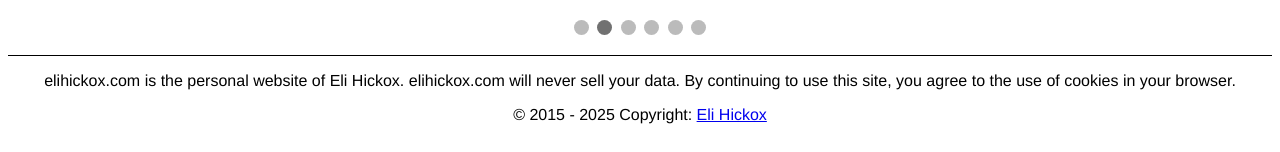
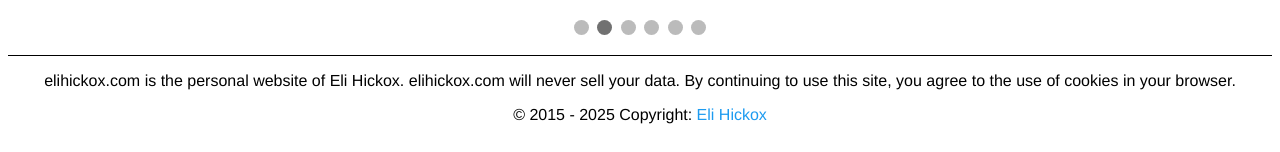
Before and after one commit to ehickox/hickoxyz, a Flask app: page / in a window 1280 px wide. Shown: the part 645-797 px from the top of the page. Run offline with Flask 3, Linux system fonts and the light colour scheme.

Commit message:
feat: new link style

```diff
--- a/app/static/css/main_v2.css
+++ b/app/static/css/main_v2.css
@@ -10,6 +10,26 @@
 .margined {
     margin-right: 5%;
     margin-left: 5%;
+}
+
+a {
+  text-decoration: none; /* Remove underline by default */
+}
+
+a:link {
+    color: #1D9BF0;  /* Lighter blue for better contrast on dark backgrounds */
+}
+
+a:visited {
+    color: #1D9BF0;  /* Lighter blue for better contrast on dark backgrounds */
+}
+
+a:hover {
+    text-decoration: underline;
+}
+
+a:active {
+    color: #99CCFF;
 }
 
 samp {
```
